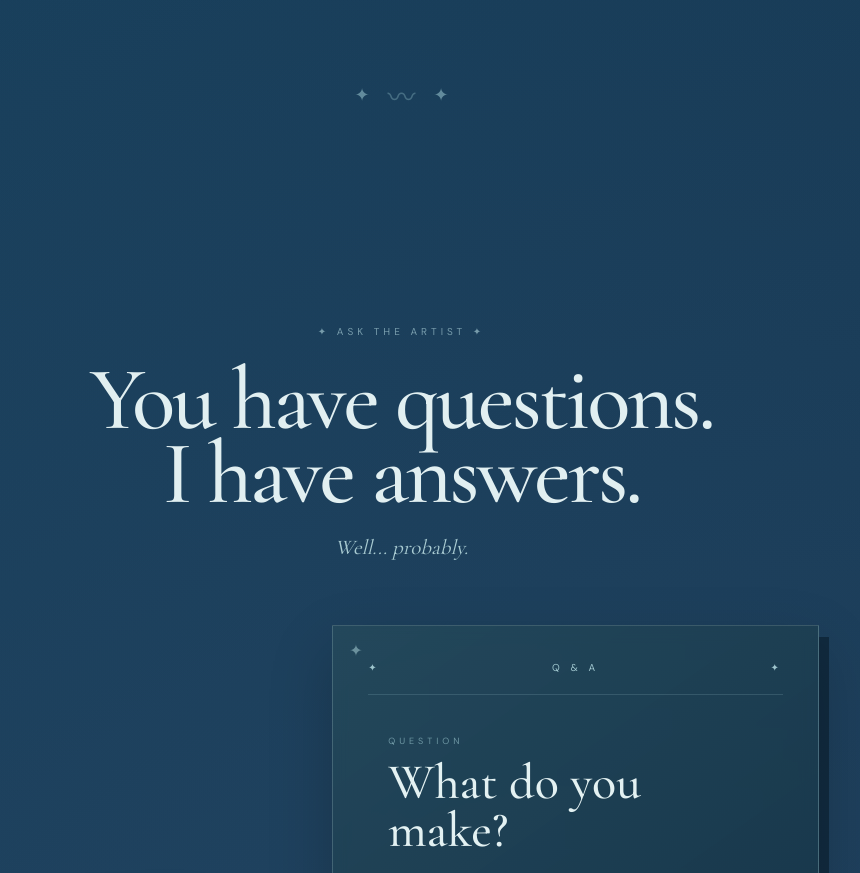
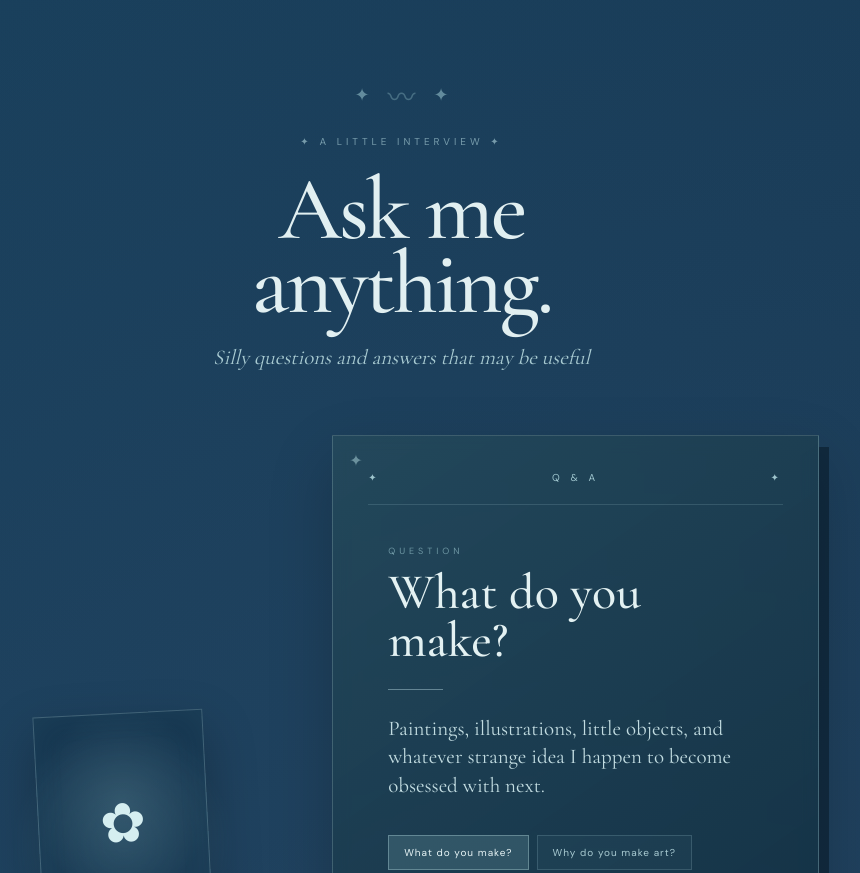
Before and after one commit to kidzquiz12-ui/tiger-lilly-art.github.io, a plain HTML site: page index.html in a window 1280 px wide. Shown: the part 3760-4633 px from the top of the page, without its empty margins (361-1221 px from the left). Drawn offline with nearby package versions, Linux system fonts and the light colour scheme.

Commit message:
Revise artist Q&A section layout and content
Updated the artist Q&A section with new headings and text.

```diff
--- a/index.html
+++ b/index.html
@@ -312,18 +312,16 @@
 
     <!-- ARTIST Q&A -->
 
-<div class="artist-qa">
-
 <div class="qa-heading">
-        <p class="section-label">✦ ASK THE ARTIST ✦</p>
+    <p class="section-label">✦ A LITTLE INTERVIEW ✦</p>
 
     <h3>
-            You have questions.<br>
-            I have answers.
+        Ask me<br>
+        anything.
     </h3>
 
     <p>
-            Well... probably.
+        Silly questions and answers that may be useful
     </p>
 </div>
 
```
Lines whose indentation alone changed are shown as unchanged.
